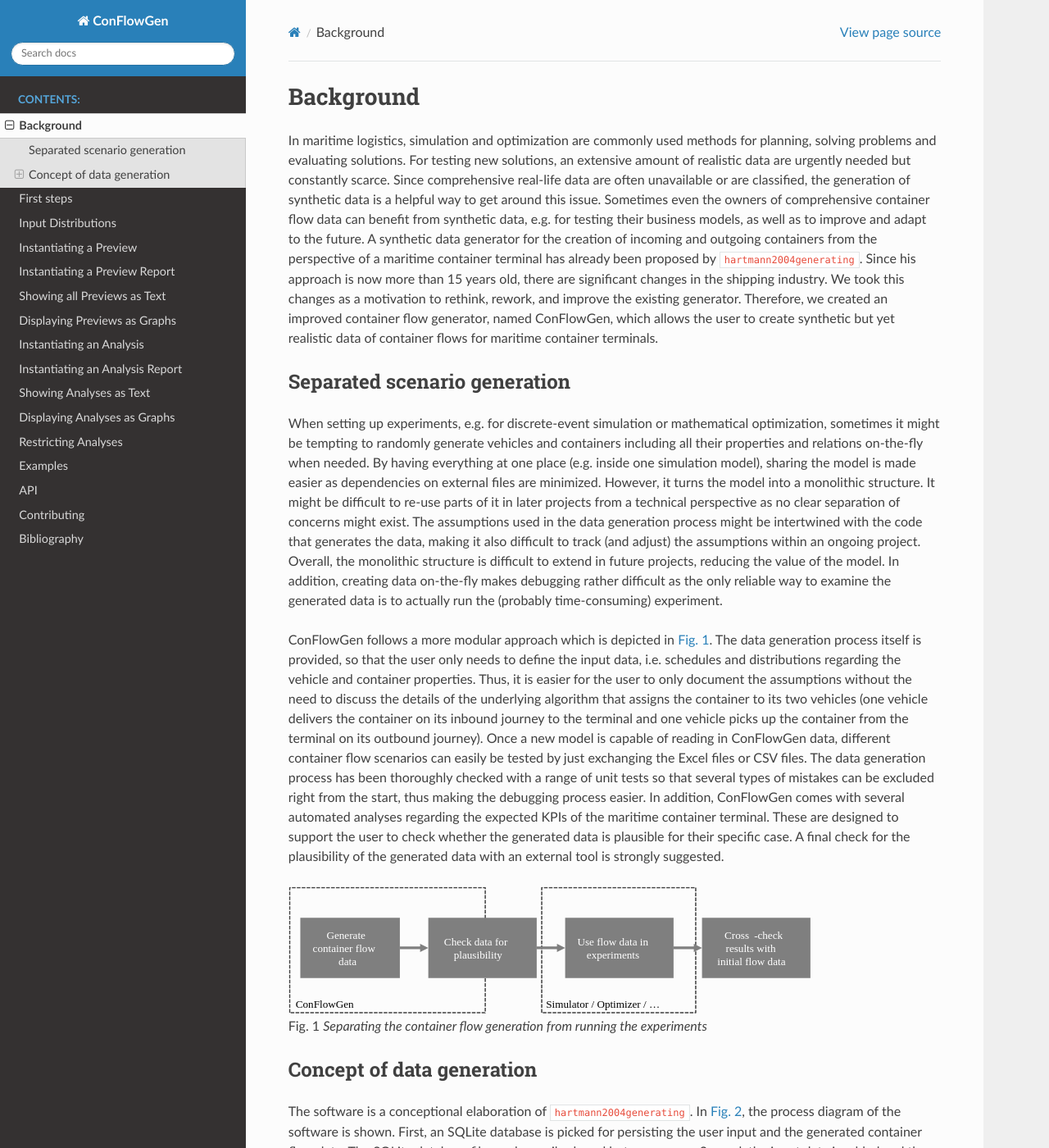
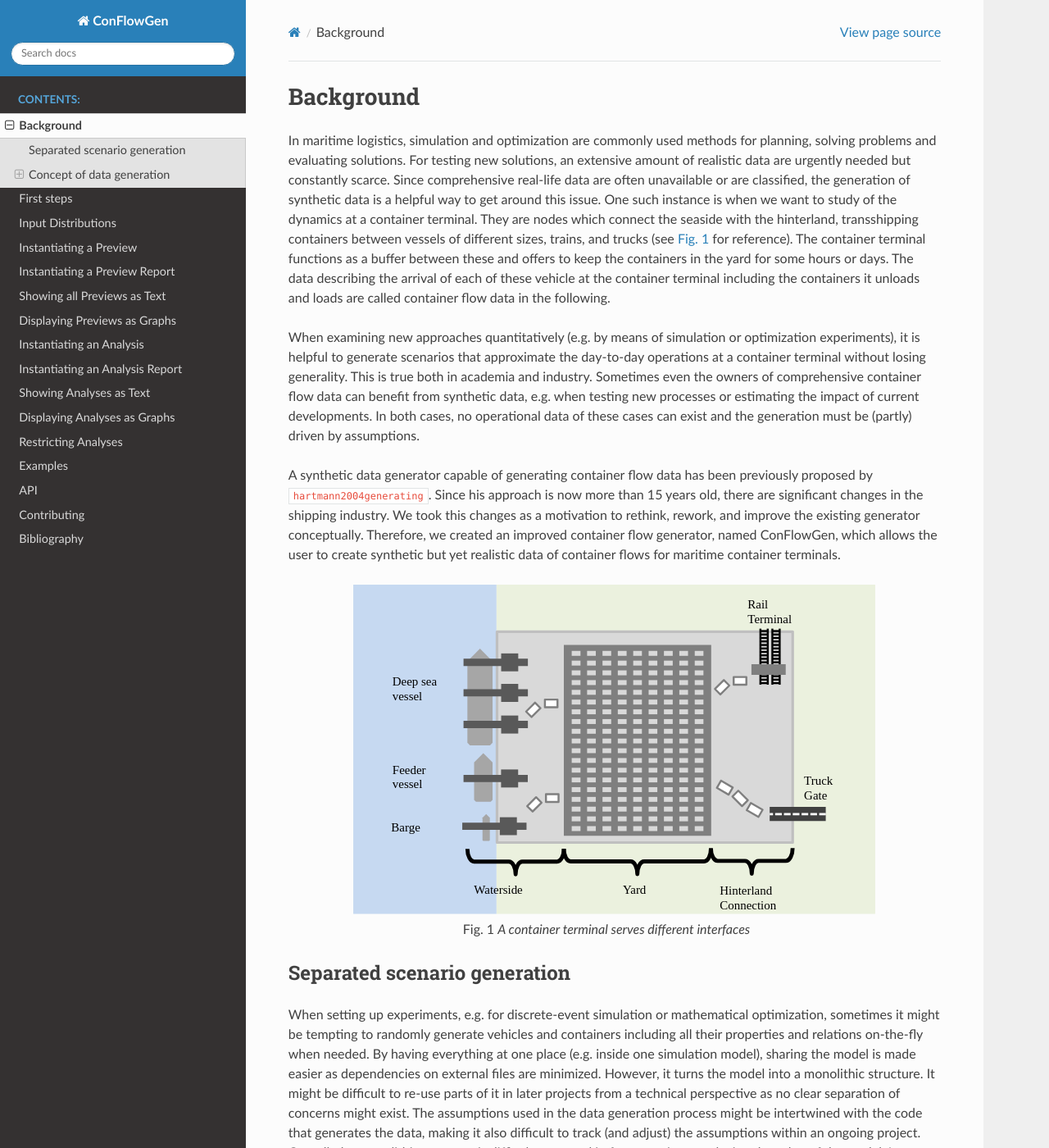
Before and after one commit to 1kastner/conflowgen, a Sphinx documentation site: the page built from docs/background.rst, in a window 1280 px wide and 1400 px high. Shown: the whole window at 82% size. Built offline with Sphinx 7.4.7 and the Read the Docs theme 2.0.0, drawn with Linux system fonts in a browser that asks for light colours; cross-references to code outside the pages are shown as plain code; some of the changed text lies outside the part shown.

Commit message:
Improve introduction part of documentation (#106)

```diff
--- a/docs/background.rst
+++ b/docs/background.rst
@@ -6,16 +6,36 @@
 For testing new solutions, an extensive amount of realistic data are urgently needed but constantly scarce.
 Since comprehensive real-life data are often unavailable or are classified, the generation of synthetic data is a
 helpful way to get around this issue.
+One such instance is when we want to study of the dynamics at a container terminal.
+They are nodes which connect the seaside with the hinterland, transshipping containers between vessels of different
+sizes, trains, and trucks (see
+:numref:`container-terminal`
+for reference).
+The container terminal functions as a buffer between these and offers to keep the containers in the yard for some hours
+or days.
+The data describing the arrival of each of these vehicle at the container terminal including the containers it unloads
+and loads are called container flow data in the following.
+
+When examining new approaches quantitatively (e.g. by means of simulation or optimization experiments), it is helpful
+to generate scenarios that approximate the day-to-day operations at a container terminal without losing generality.
+This is true both in academia and industry.
 Sometimes even the owners of comprehensive container flow data can benefit from synthetic data,
-e.g. for testing their business models, as well as to improve and adapt to the future.
-A synthetic data generator for the creation of incoming and outgoing containers from the perspective of a maritime
-container terminal has already been proposed by
+e.g. when testing new processes or estimating the impact of current developments.
+In both cases, no operational data of these cases can exist and the generation must be (partly) driven by assumptions.
+
+A synthetic data generator capable of generating container flow data has been previously proposed by
 :cite:t:`hartmann2004generating`.
 Since his approach is now more than 15 years old, there are significant changes in the shipping industry.
-We took this changes as a motivation to rethink, rework, and improve the existing generator.
+We took this changes as a motivation to rethink, rework, and improve the existing generator conceptually.
 Therefore, we created an improved container flow generator, named ConFlowGen, which allows the user to create synthetic
 but yet realistic data of container flows for maritime container terminals.
 
+.. figure:: images/container_terminal.svg
+   :name: container-terminal
+   :align: center
+   :width: 80%
+
+   A container terminal serves different interfaces
 
 Separated scenario generation
 =============================
@@ -54,6 +74,7 @@
 
 .. figure:: images/separate_traffic_demand_scenarios_from_simulation.svg
    :name: separated-traffic-demand-scenario-process
+   :align: center
    :width: 80%
 
    Separating the container flow generation from running the experiments
```
Also changed, not shown: docs/images/container_terminal.svg (added), docs/notebooks/first_steps.ipynb, docs/notebooks/input_distributions.ipynb.
